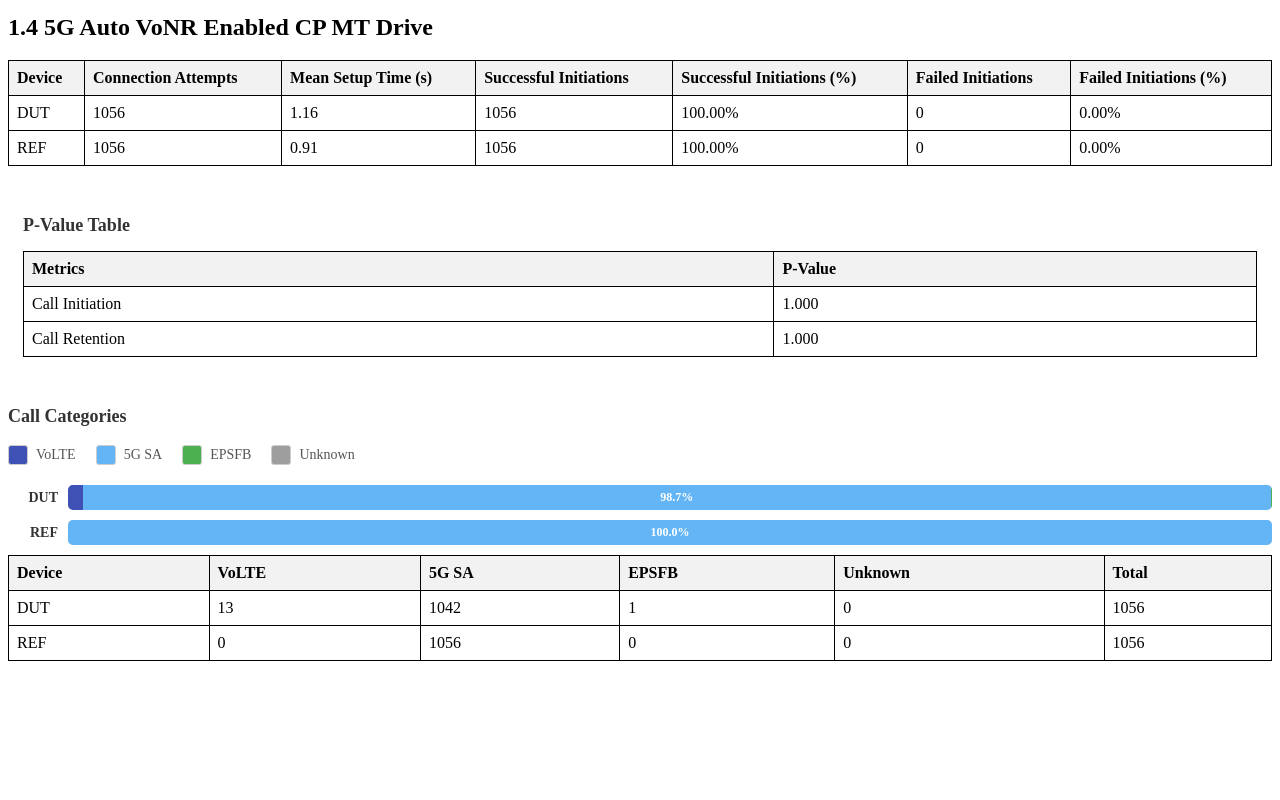
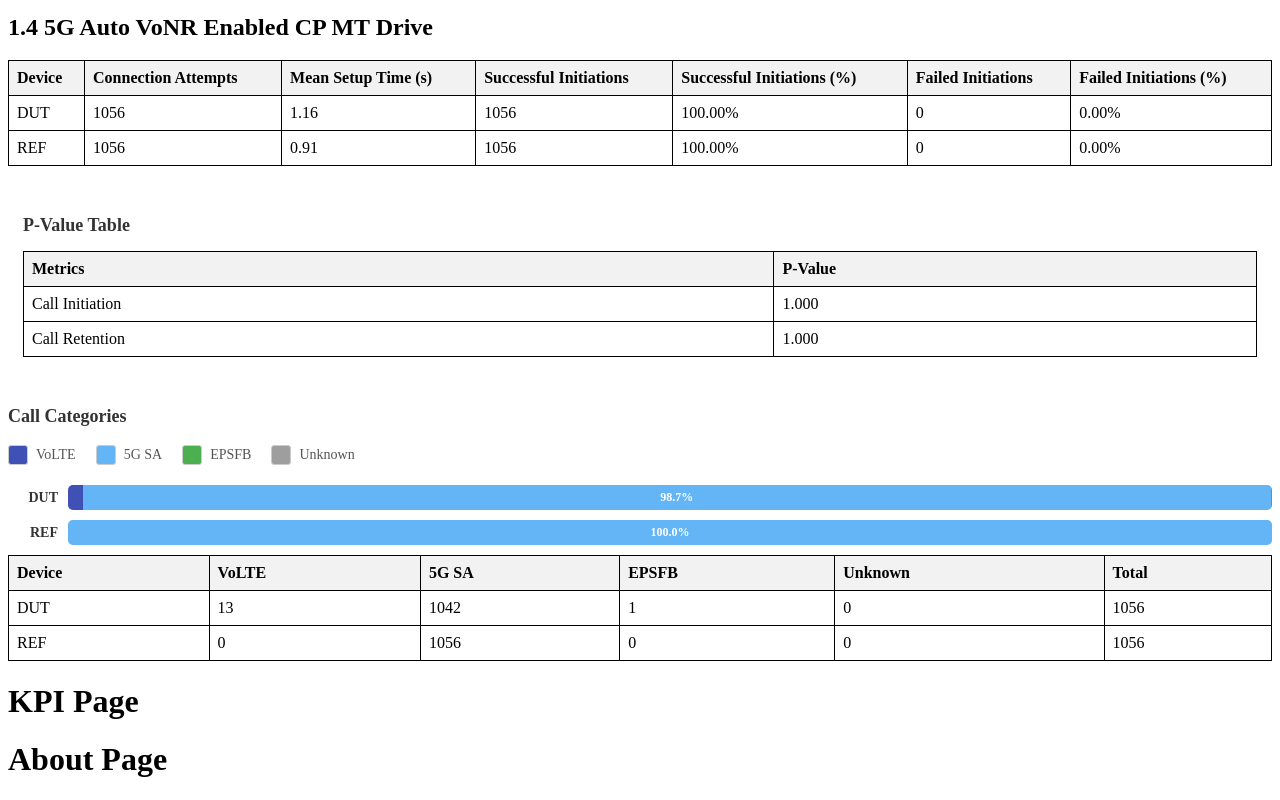
Before and after one commit to LiJieSu0/Fit4Launch_Report, a React (Create React App) app in the folder report-generator-app/: page / in a window 1280 px wide. Shown: the part 3597-4397 px from the top of the page. Before the commit the page ends 4274 px from the top, so only its background shows below. Built offline with nearby package versions, Linux system fonts and the light colour scheme.

Commit message:
add kpi page and about page

```diff
--- a/report-generator-app/src/App.js
+++ b/report-generator-app/src/App.js
@@ -5,6 +5,8 @@ import DeviceInfoPage from './CommonPage/DeviceInfoPage';
 import ReportHeader from './CommonPage/ReportHeader';
 import ReportFooter from './CommonPage/ReportFooter';
 import CallPerformanceDetails from './ReportDetails/CallPerformance/CallPerformanceDetails';
+import KpiPage from './CommonPage/KpiPage';
+import AboutPage from './CommonPage/AboutPage';
 
 import './StyleScript/Restricted_Report_Style.css';
 
@@ -18,6 +20,8 @@ function App() {
       <ContentsIndexPage />
       <SummaryPage />
       <CallPerformanceDetails />
+      <KpiPage />
+      <AboutPage />
       <ReportFooter />
     </div>
   );
--- /dev/null
+++ b/report-generator-app/src/CommonPage/AboutPage.js
@@ -0,0 +1,11 @@
+import React from 'react';
+
+const AboutPage = () => {
+  return (
+    <div className='page-content'>
+      <h1>About Page</h1>
+    </div>
+  );
+};
+
+export default AboutPage;
--- /dev/null
+++ b/report-generator-app/src/CommonPage/KpiPage.js
@@ -0,0 +1,11 @@
+import React from 'react';
+
+const KpiPage = () => {
+  return (
+    <div className='page-content'>
+      <h1>KPI Page</h1>
+    </div>
+  );
+};
+
+export default KpiPage;
```
